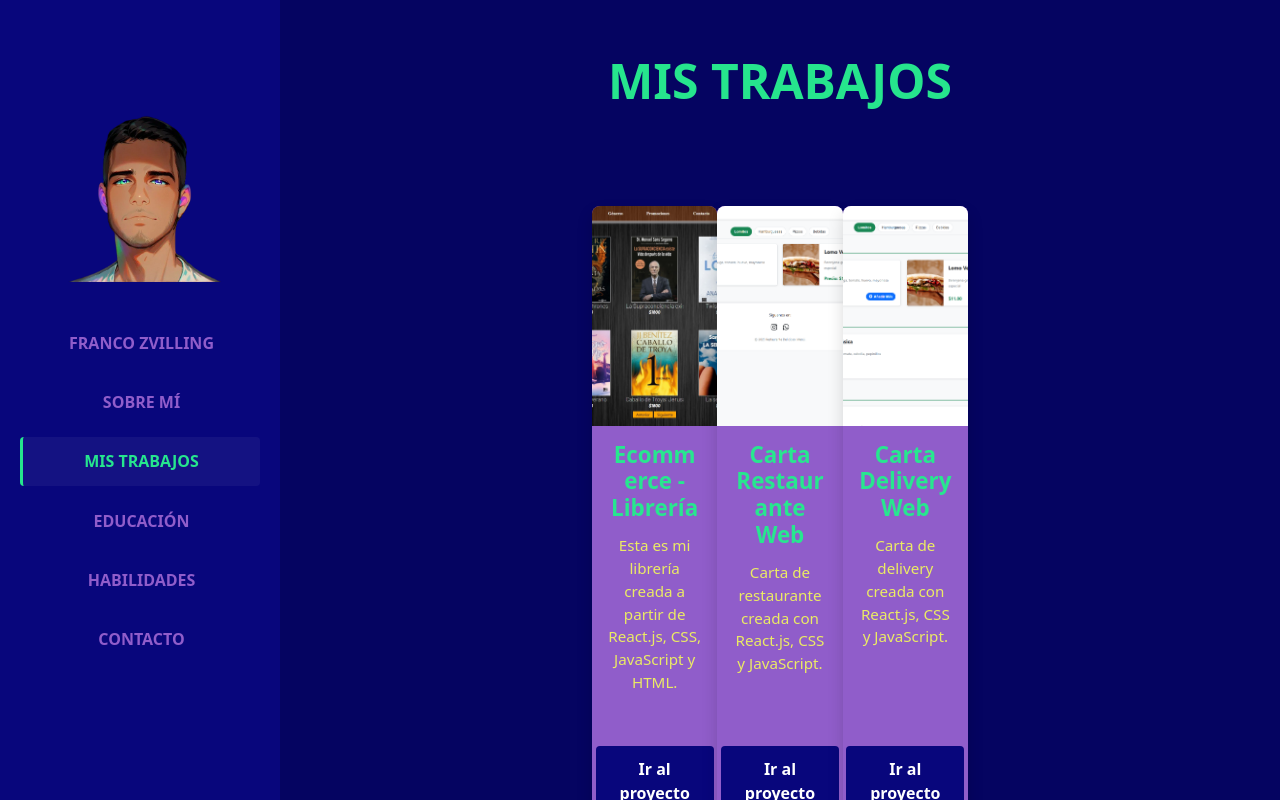
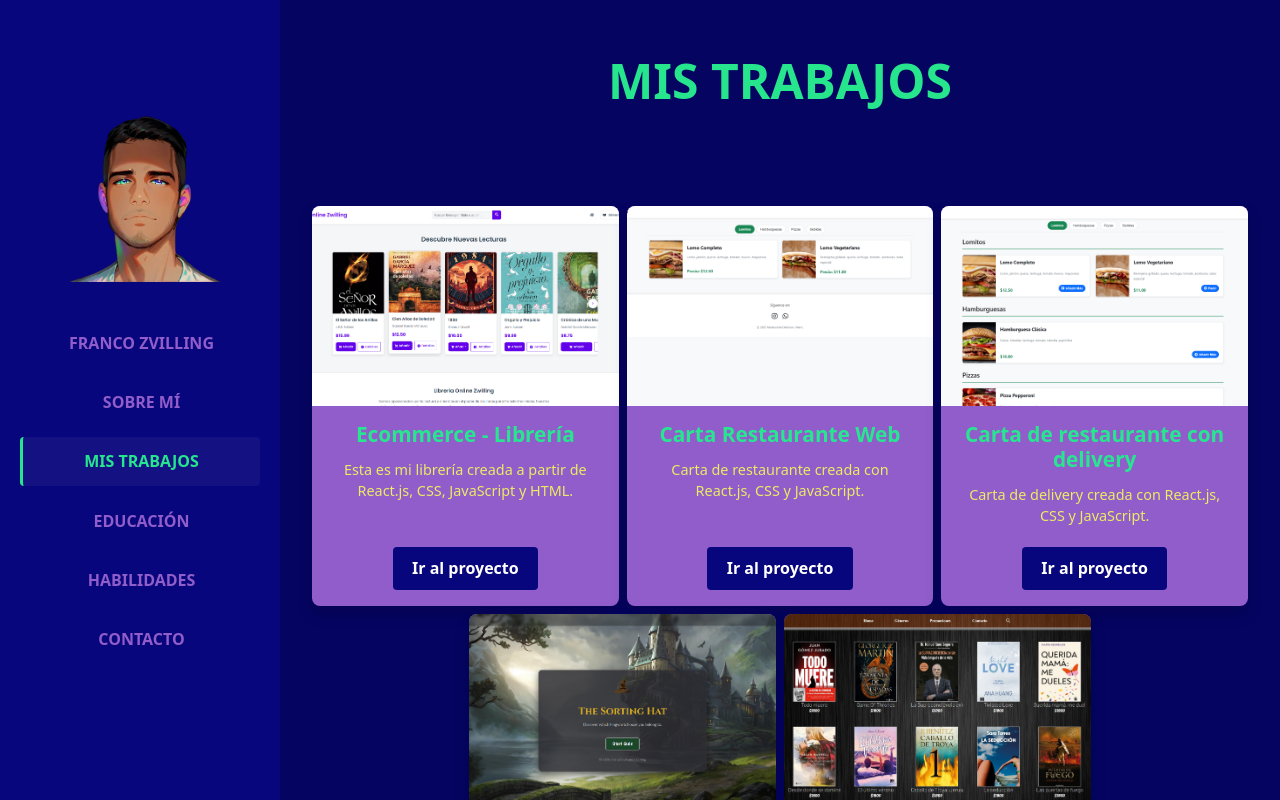
Before and after one commit to FrancoZvilling/Portafolio, a React (Create React App) app: page /mistrabajos in a window 1280 px wide. Shown: the top 800 px of the page. Built offline with nearby package versions, Linux system fonts and the light colour scheme.

Commit message:
portfolio mayo

```diff
--- a/src/componentes/carta/carta.css
+++ b/src/componentes/carta/carta.css
@@ -1,13 +1,23 @@
 .project-card {
-  width: 100%;
-  max-width: 22em; /* O ajusta según el diseño en columnas */
+  width: 100%; /* La carta ocupará el 100% del ancho de su columna contenedora */
+  max-width: 22em; /* Mantenemos un ancho máximo para que no se estire demasiado en columnas muy anchas. Puedes ajustar este valor. */
   background-color: var(--color-secondary-accent);
   border: none;
   border-radius: 8px;
-  margin-left: auto; /* Centrar si está sola en una col-12 */
+  margin-left: auto; /* Centrará la carta dentro de su columna si max-width es menor que el ancho de la columna */
   margin-right: auto;
-  margin-bottom: 2rem; /* Espacio entre cartas si hay varias */
+  /* margin-bottom: 2rem;  Si usas g-4 en la row, este margin-bottom podría ser redundante o causar doble espaciado vertical.
+                           Prueba con y sin él. Si no usas g-4 o similar, mantenlo.
+                           Para Bootstrap 5 con g-4, es mejor quitarlo o reducirlo para evitar exceso de espacio.
+                           Si lo dejas, Bootstrap 5 con g-4 (que añade padding) y este margin-bottom se sumarán.
+                           Si no usas g-4, este margin-bottom es crucial para el espacio vertical.
+                           Vamos a comentarlo por ahora asumiendo que g-4 está activo.
+  */
+  margin-bottom: 0; /* Si usas g-4 en la row, el espaciado vertical lo maneja el gutter de la row. */
+                     /* Si las cartas no se espacian verticalmente, descomenta la línea de arriba y comenta esta. */
   transition: transform 0.2s ease-in-out, box-shadow 0.2s ease-in-out;
+  display: flex; /* Necesario para que h-100 funcione correctamente con Card.Body flex-column */
+  flex-direction: column; /* Alinea el contenido de la carta verticalmente */
 }
 
 .project-card:hover {
@@ -17,9 +27,9 @@
 
 .project-card-img {
   width: 100%;
-  height: 220px; /* Altura fija o aspect-ratio */
-  object-fit: cover; /* Cubre sin distorsionar */
-  border-top-left-radius: 8px; /* Para que coincida con la card */
+  height: 200px; /* Reducimos un poco la altura, ajusta a tu gusto */
+  object-fit: cover;
+  border-top-left-radius: 8px;
   border-top-right-radius: 8px;
 }
 
@@ -28,27 +38,29 @@
   font-weight: bold;
   text-align: center;
   margin-bottom: 0.75rem;
-  font-size: 1.4rem; /* Ajusta según necesidad */
+  font-size: 1.3rem; /* Ligeramente más pequeño, ajusta a tu gusto */
 }
 
 .project-card-text {
   color: var(--color-tertiary-accent);
   text-align: center;
-  font-size: 0.95rem;
+  font-size: 0.9rem; /* Ligeramente más pequeño, ajusta a tu gusto */
   margin-bottom: 1.25rem;
+  /* flex-grow: 1; ya está en Card.Body, no es necesario aquí explícitamente si Card.Body es flex */
 }
 
 .btn-project-link {
   background-color: var(--color-background-medium);
   color: white;
   border: none;
-  padding: 0.7em 1.5em;
+  padding: 0.6em 1.2em; /* Ligeramente más pequeño */
   text-decoration: none;
   border-radius: 0.25em;
   font-weight: bold;
   text-align: center;
   display: inline-block;
   transition: background-color 0.2s ease, color 0.2s ease;
+  /* align-self-center y mt-auto ya están en el JSX, lo cual es bueno */
 }
 
 .btn-project-link:hover {
--- a/src/componentes/misTrabajos/misTrabajos.jsx
+++ b/src/componentes/misTrabajos/misTrabajos.jsx
@@ -1,8 +1,43 @@
 import React from "react";
-import Carta from "../carta/carta";
+import Carta from "../carta/carta"; // <-- CORREGIDO: Usando tu ruta de importación
 import "./misTrabajos.css";
 
 function MisTrabajos() {
+    const proyectos = [
+        {
+            img: "/images/library.png",
+            titulo: "Ecommerce - Librería",
+            descripcion: "Esta es mi librería creada a partir de React.js, CSS, JavaScript y HTML.",
+            linkProyecto: "https://libreriaonlinezwilling.netlify.app/"
+        },
+        {
+            img: "/images/cartaweb.webp",
+            titulo: "Carta Restaurante Web",
+            descripcion: "Carta de restaurante creada con React.js, CSS y JavaScript.",
+            linkProyecto: "https://cartawebrestaurant.netlify.app/"
+        },
+        {
+            img: "/images/cartawebdelivery.webp",
+            titulo: "Carta de restaurante con delivery",
+            descripcion: "Carta de delivery creada con React.js, CSS y JavaScript.",
+            linkProyecto: "https://cartawebdelivery.netlify.app/"
+        },
+        {
+            img: "/images/hp.png",
+            titulo: "Test Harry Potter",
+            descripcion: "Test interactivo creado con HTML, CSS y JavaScript.",
+            linkProyecto: "http://localhost:3000/mistrabajos"
+        },
+        {
+            img: "/images/proyecto-libreria.webp",
+            titulo: "Ecommerce - Librería",
+            descripcion: "Esta es mi primer ecommerce de librería creada a partir de React.js, CSS, JavaScript y HTML.",
+            linkProyecto: "https://libreriaonlinezwilling.web.app/"
+        }
+
+
+    ];
+
     return (
         <section className="misTrabajos-section container-fluid">
             <div className="row justify-content-center">
@@ -10,28 +45,18 @@
                     <h1 className="mis_trabajos_1 section-title text-center">MIS TRABAJOS</h1>
                 </div>
             </div>
-            <div className="row justify-content-center">
-                <div className="col-md-8 col-lg-6 col-xl-5 d-flex justify-content-center">
-                    <Carta
-                        img="/images/proyecto-libreria.webp"
-                        titulo="Ecommerce - Librería"
-                        descripcion="Esta es mi librería creada a partir de React.js, CSS, JavaScript y HTML."
-                        linkProyecto="https://libreriaonlinezwilling.web.app/"
-                    />
-                    <Carta
-                        img="/images/cartaweb.webp"
-                        titulo="Carta Restaurante Web"
-                        descripcion="Carta de restaurante creada con React.js, CSS y JavaScript."
-                        linkProyecto="https://cartawebrestaurant.netlify.app/"
-                    />
-                    <Carta
-                        img="/images/cartawebdelivery.webp"
-                        titulo="Carta Delivery Web"
-                        descripcion="Carta de delivery creada con React.js, CSS y JavaScript."
-                        linkProyecto="https://cartawebdelivery.netlify.app/"
-                    />
-                </div>
-                {/* Aquí podrías añadir más proyectos si los tienes, envolviendo cada <Carta /> en su propia <div className="col-md-8 col-lg-6 col-xl-5 d-flex justify-content-center"> o ajustando las clases col para que quepan más */}
+
+            <div className="row justify-content-center g-2">
+                {proyectos.map((proyecto, index) => (
+                    <div key={index} className="col-12 col-md-6 col-lg-4 d-flex align-items-stretch">
+                        <Carta
+                            img={proyecto.img}
+                            titulo={proyecto.titulo}
+                            descripcion={proyecto.descripcion}
+                            linkProyecto={proyecto.linkProyecto}
+                        />
+                    </div>
+                ))}
             </div>
         </section>
     );
```
Also changed, not shown: public/images/hp.png (added), public/images/library.png (added).
